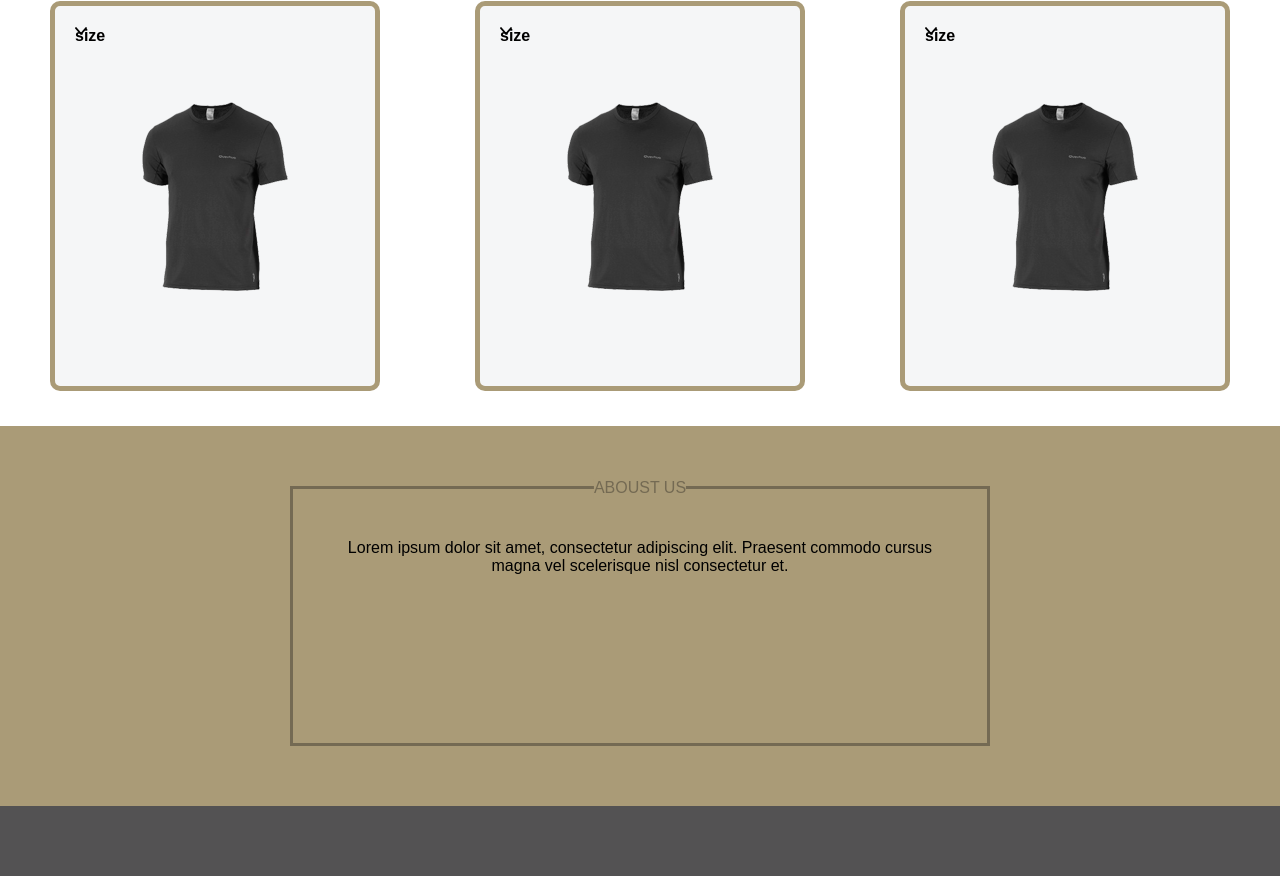
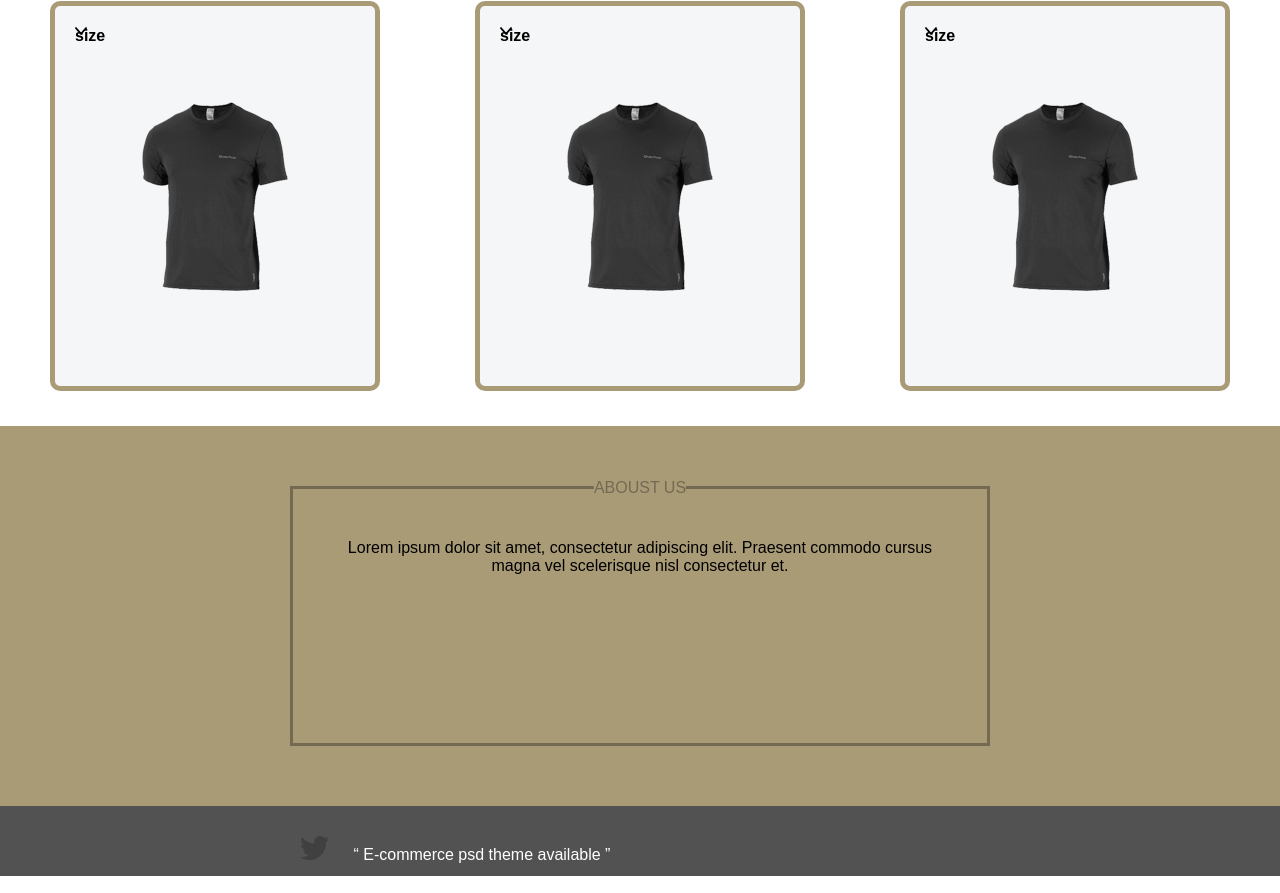
Before and after one commit to inside0104/https---github.com-inside0104-trekking, a plain HTML site: page index.html in a window 1280 px wide. Shown: the part 1553-2446 px from the top of the page. Drawn offline with Linux system fonts and the light colour scheme.

Commit message:
https://github.com/inside0104/https---github.com-inside0104-trekking.git

```diff
--- a/index.html
+++ b/index.html
@@ -118,7 +118,13 @@
         </div>
       </div>
       <div class="social">
-        <div></div>
+        <div class="fw">
+            <a href="" class="tw1"> <img src="img/fa-twitter.png" alt="">
+                <span class="tittle_tw">
+                    “ E-commerce psd theme available ”
+                </span>
+            </a>
+        </div>
       </div>
     </div>
   </body>
--- a/style.css
+++ b/style.css
@@ -290,3 +290,23 @@ body {
     height: 70px;
     background-color: #535253;
 }
+
+.fw{
+
+    display: flex;
+    justify-content: space-between;
+    padding-top: 30px;
+    padding-left: 300px;
+}
+.tittle_tw{
+    color:white;
+    text-decoration: none;
+    padding-bottom: 30px;
+    align-items:center;
+    margin-left: 20px;
+    font-family: 'Quicksand', sans-serif;
+
+}
+.tw1{
+    text-decoration: none;
+}
```
Also changed, not shown: img/fa-chevron-right.png (added), img/fa-twitter.png (added).
